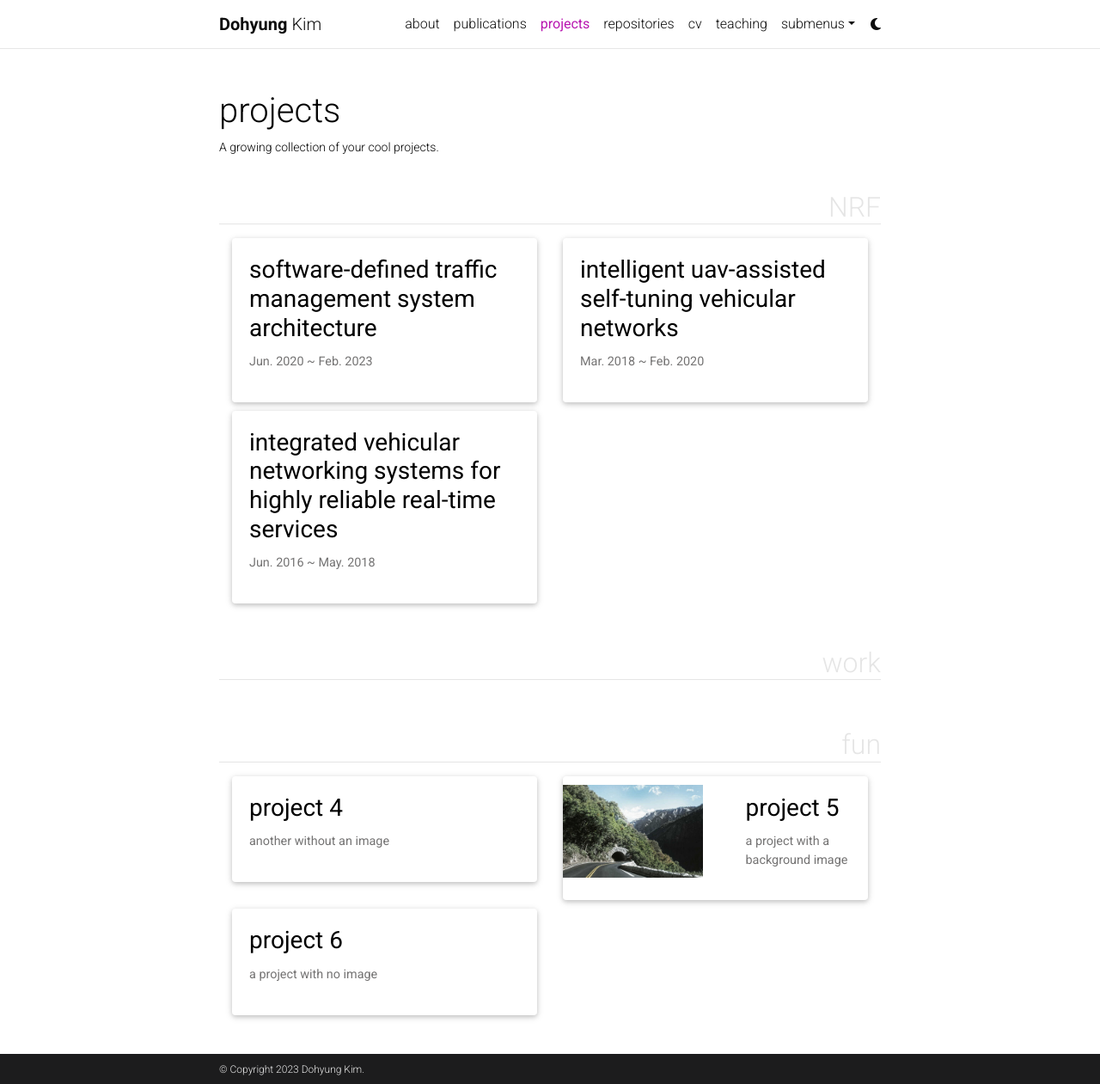
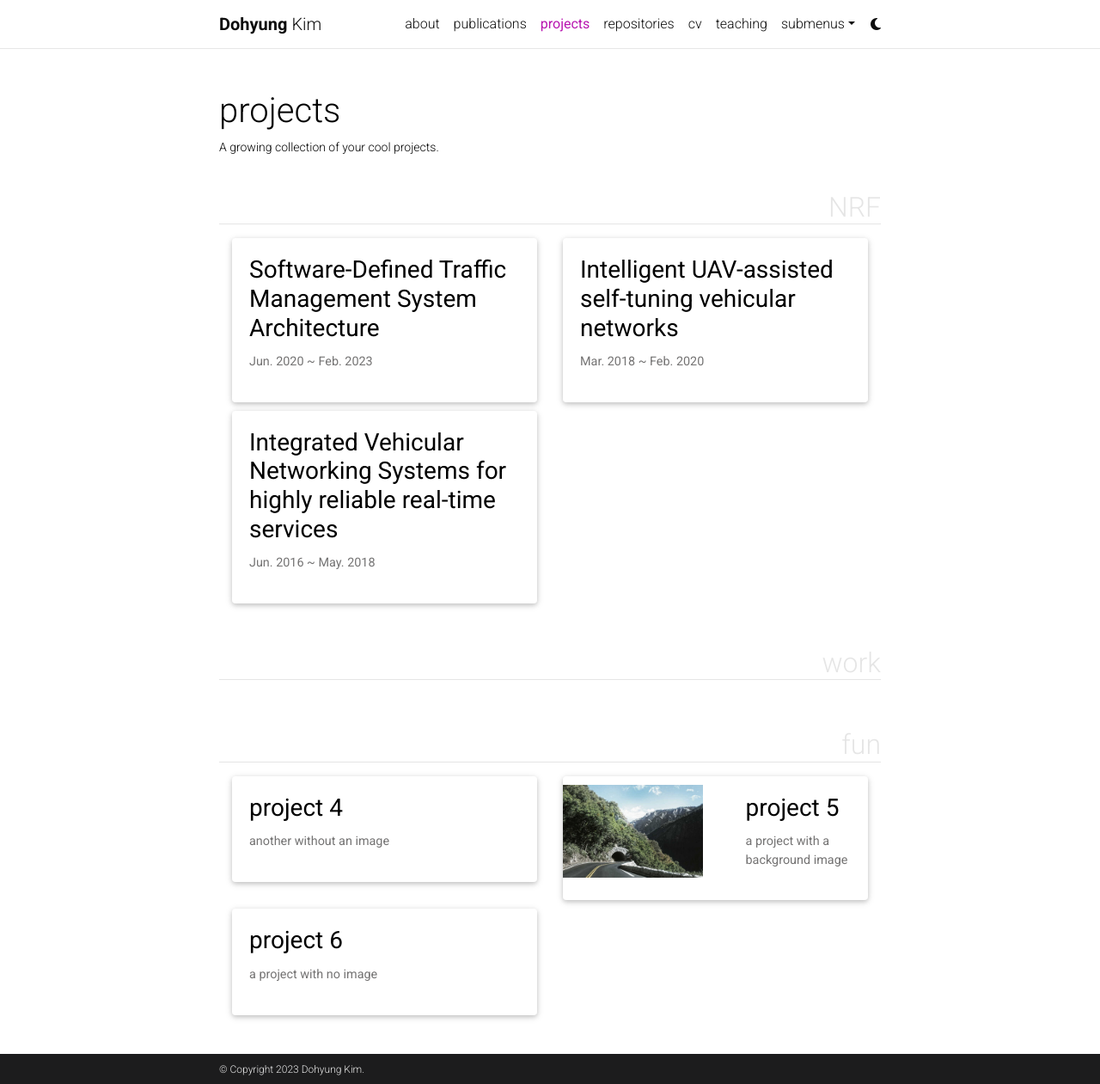
Before and after one commit to mrdhk/mrdhk.github.io, a Jekyll site: the page built from _pages/projects.md, in a window 1280 px wide and 1261 px high. Shown: the whole window at 86% size. Built offline with Jekyll 4.4.1, drawn with Linux system fonts in a browser that asks for light colours; full-size pictures stand in for the smaller copies a plugin makes; comment, search, counter and statistics services are not loaded; a style sheet for code colours, icons or effects is not loaded.

Commit message:
lowercase

```diff
--- a/_includes/projects_horizontal.html
+++ b/_includes/projects_horizontal.html
@@ -15,7 +15,7 @@
         <div class="col-md-12">
         {%- endif -%}
           <div class="card-body">
-            <h3 class="card-title text-lowercase">{{ project.title }}</h3>
+            <h3 class="card-title text">{{ project.title }}</h3>
             <p class="card-text">{{ project.description }}</p>
             <div class="row ml-1 mr-1 p-0">
               {%- if project.github -%}
```
Also changed, not shown: 1 other file.
